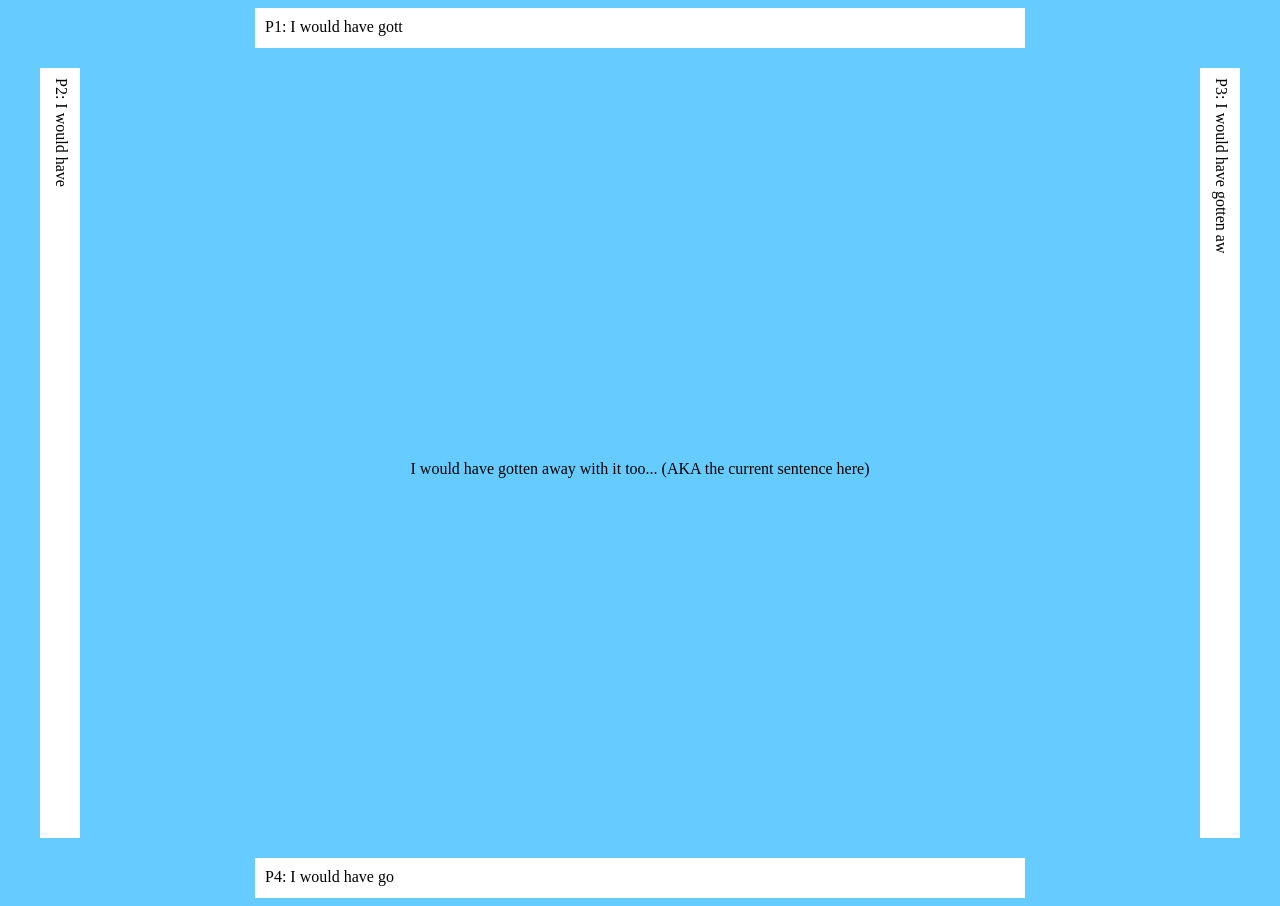
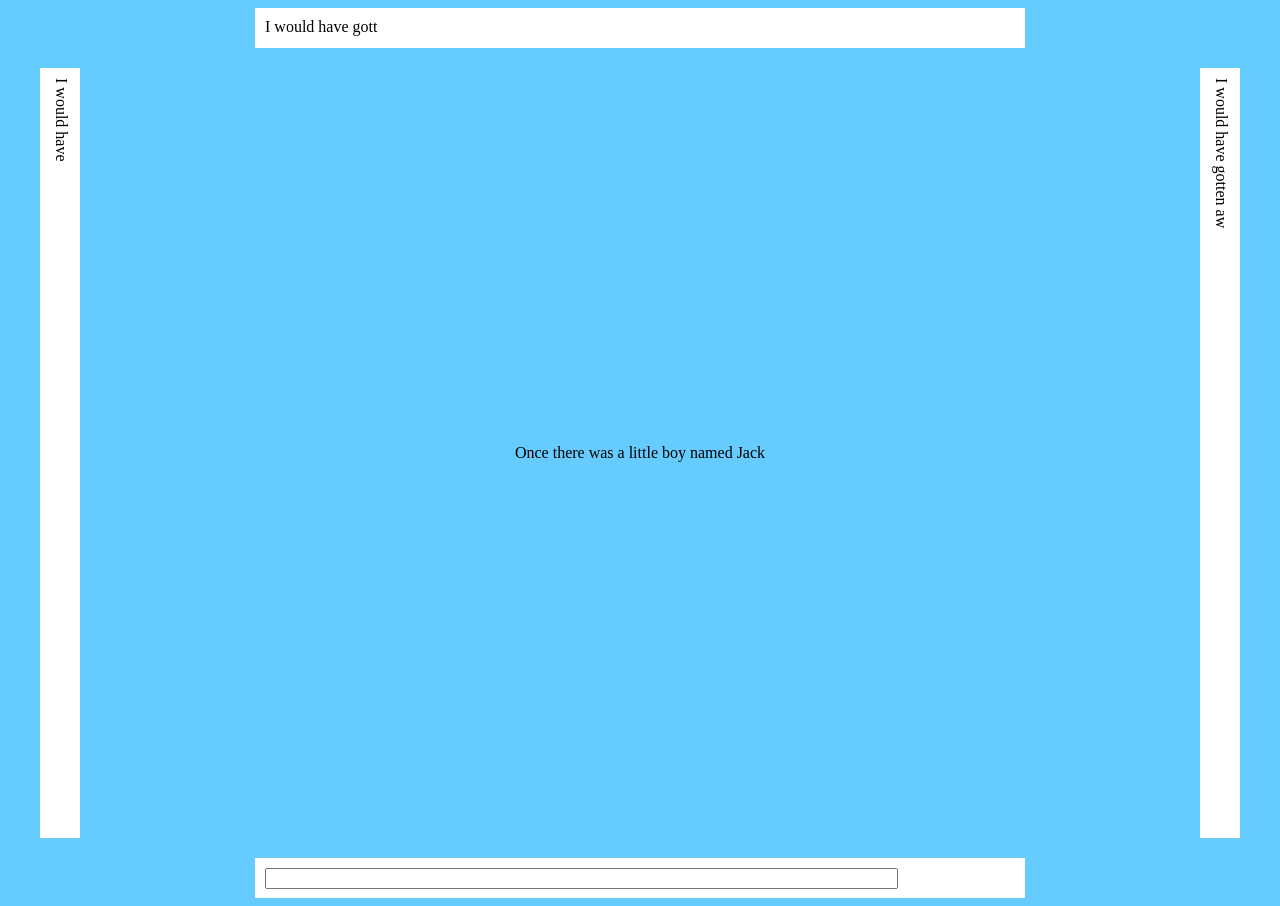
Before and after one commit to BookBytes/comp20-s2017-team16, a plain HTML site: page round.html in a window 1280 px wide. Drawn offline with nearby package versions, Linux system fonts and the light colour scheme.

Commit message:
change index text form

```diff
--- a/assets/js/roundlogic.js
+++ b/assets/js/roundlogic.js
@@ -32,6 +32,7 @@ function check_input()
     console.log(story);
     if (line_num > story.length) {
         line.innerHTML = "You finished this round!";
+	return;
     }
 
     input = document.getElementById("bottom_input").value;
--- a/round.html
+++ b/round.html
@@ -1,6 +1,8 @@
 <!--Play round, use listener, etc
 While round is not complete and time is < 10 minutes, keep playing
 Once done, redirect to score;
+
+make the center text not copyable/selectable - otherwise people could cheat
 
 make different for mobile, comp  -->
 
@@ -11,16 +13,18 @@ make different for mobile, comp  -->
     <title>Memelord</title>
     <meta name="viewport" content="width=device-width; initial-scale=1.0; maximum-scale=1.0; user-scalable=0;" />
     <meta charset="utf-8"/>
+    <script src="https://ajax.googleapis.com/ajax/libs/jquery/1.11.0/jquery.min.js"></script>
+    <script src="assets/js/roundlogic.js"></script>
   </head>
 
-  <body>
-    <!-- Typed data from users will be constantly updated using listeners once back end is built-->
-    <div class="hbox_top">P1: I would have gott</div>
-    <div class="vbox_left">P2: I would have </div>
-    <div class="vbox_right">P3: I would have gotten aw</div>
-    <div class="board_middle"><p>I would have gotten away with it too... (AKA the current sentence here)</p></div>
-    <div class="hbox_bottom">P4: I would have go</div>
+  <body onload="parse_story()">
+    <!-- P1 - P3 boxes will be updated upon change -->
+    <div class="hbox_top" id="P1">I would have gott</div>
+    <div class="vbox_left" id="P2">I would have </div>
+    <div class="vbox_right" id="P3">I would have gotten aw</div>
+    <div class="board_middle" id="center"></div>
 
-    <script src="assets/js/roundlogic.js"></script>
+    <!-- see http://www.dummies.com/web-design-development/site-development/how-to-put-text-boxes-in-an-html5-form/ and http://stackoverflow.com/questions/11365686/how-to-get-text-of-an-input-text-box-during-onkeypress -->
+    <div class="hbox_bottom" id="P4"><input type="text" id="bottom_input" name="your_input" size="76" value="" onKeyPress="check_input()" onKeyUp="check_input()"/></div>
   </body>
 </html>
```
Also changed, not shown: index.html (+1 -1 lines).
